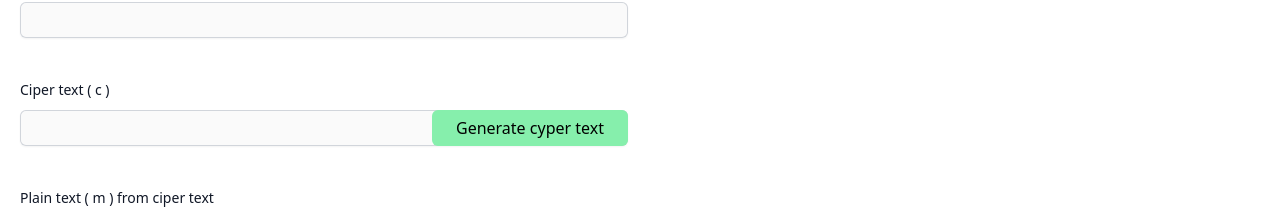
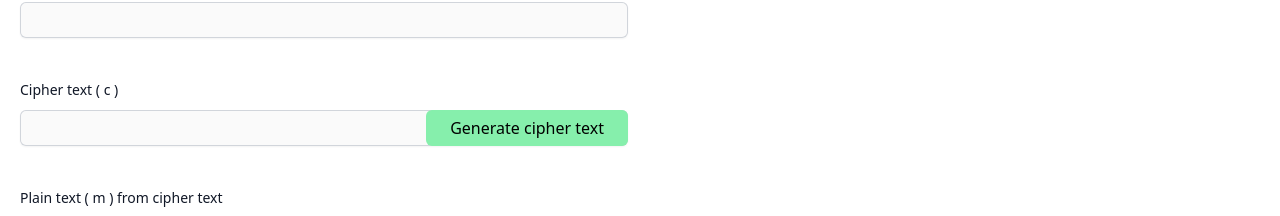
Before and after one commit to BarcaKerasiya/VISUALIZING-CRYPTOGRAPHY, a React (Vite) app in the folder client/: page /rsa in a window 1280 px wide. Shown: the part 570-786 px from the top of the page. Built offline with nearby package versions, Linux system fonts and the light colour scheme.

Commit message:
text chnages

```diff
--- a/client/src/components/Encryption.tsx
+++ b/client/src/components/Encryption.tsx
@@ -122,7 +122,7 @@ const Encryption: React.FC<encryptionProps> = ({
                 htmlFor="first-prime-number"
                 className="text-sm font-medium leading-6 text-gray-900 flex items-center"
               >
-                Ciper text ( c )
+                Cipher text ( c )
               </label>
               <div className="mt-2 relative">
                 <input
@@ -151,7 +151,7 @@ const Encryption: React.FC<encryptionProps> = ({
                       : generateEncryptedTextForText(m)
                   }
                 >
-                  Generate cyper text
+                  Generate cipher text
                 </button>
               </div>
             </div>
@@ -162,7 +162,7 @@ const Encryption: React.FC<encryptionProps> = ({
                 htmlFor="first-prime-number"
                 className="text-sm font-medium leading-6 text-gray-900 flex items-center"
               >
-                Plain text ( m ) from ciper text
+                Plain text ( m ) from cipher text
               </label>
               <div className="mt-2 relative">
                 <input
```
